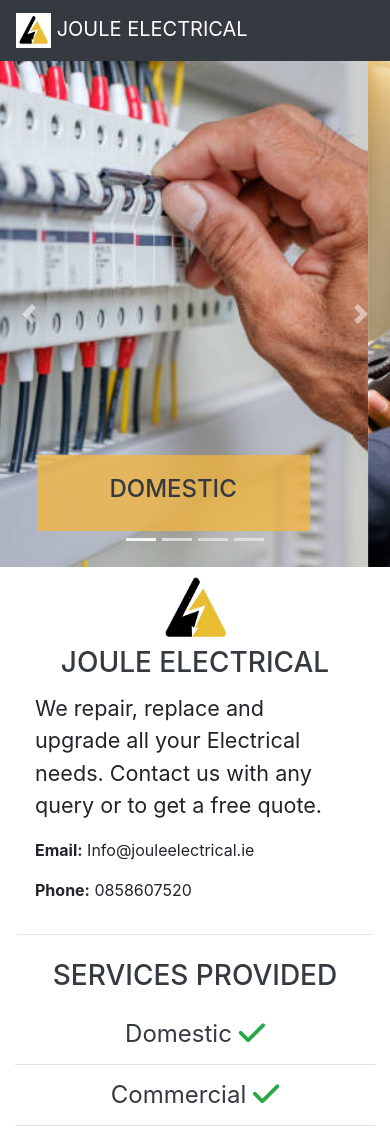
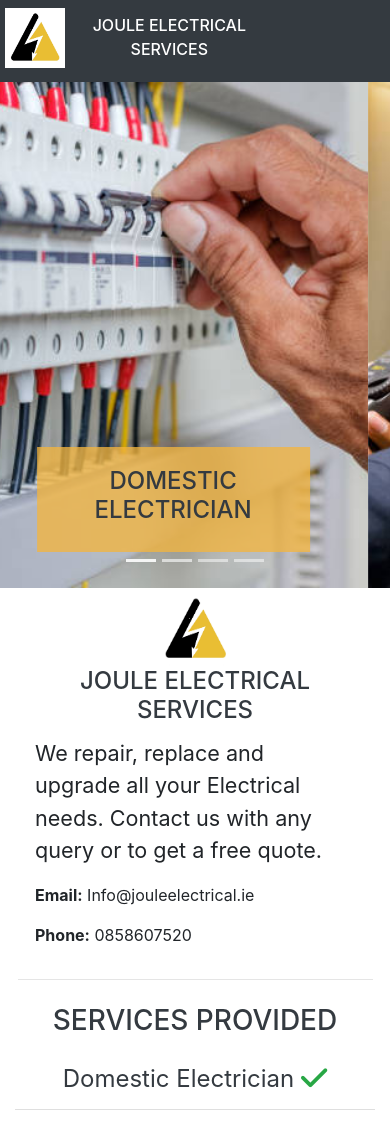
Before and after one commit to juliandunne1234/jouleelectrical, a plain HTML site: page index.html in a window 390 px wide. Shown: the top 1129 px of the page. Drawn offline with nearby package versions, Linux system fonts and the light colour scheme.

Commit message:
figuring out SEO

```diff
--- a/assets/css/style.css
+++ b/assets/css/style.css
@@ -2,9 +2,7 @@ html {
     height: 100%;
 }
 
-.nav-logo-font {
-    font-size: 200%;
-}
+
 
 .carousel-img {
     height: 60vh;
@@ -91,9 +89,9 @@ html {
     font-size: 150%;
 }
 
-.navbar-logo-img {
-    height: 50px;
-    width: 50px;
+.navbar-logo-img, .main-logo-img {
+    height: 75px;
+    width: 75px;
 }
 
 /* extra large screen sizes only */
@@ -105,23 +103,19 @@ html {
 
 /* medium screen sizes and down */
 @media (max-width: 768px) {
-    .nav-logo-font {
+    .main-logo-font, .carousel-text {
         font-size: 150%;
     }
 
-    .carousel-text {
-        font-size: 150%;
+    .about-text {
+        font-size: 135%;
     }
 }
 
 /* small screen sizes and down */
 @media (max-width: 578px) {
-    .logo-text-sm, .services-text-sm {
+    .services-text-sm {
         font-size: 175%;
-    }
-
-    .about-text {
-        font-size: 135%;
     }
 
     .about-contact {
@@ -132,22 +126,22 @@ html {
 /* very small screen sizes */
 @media (max-width: 450px) {
     .nav-logo-font {
-        font-size: 125%;
+        font-size: 100%;
     }
 
     .navbar-logo-img {
-        width: 35px;
-        height: 35px;
+        width: 60px;
+        height: 60px;
     }
 }
 
 /* extra small screen sizes only */
 @media (max-width: 350px) {
-    .carousel-text {
+    .main-logo-font, .carousel-text {
         font-size: 125%;
     }
 
     .about-text {
-        font-size: 125%;
+        font-size: 115%;
     }
 }
--- a/index.html
+++ b/index.html
@@ -6,11 +6,11 @@
     <meta http-equiv="X-UA-Compatible" content="ie=edge">
     <meta charset="utf-8">
     <meta name="viewport" content="width=device-width, initial-scale=1, shrink-to-fit=no">
+    <title>Dublin Electrician | Joule Electrical Services and Installations</title>
     <meta name="description"
-        content="Joule Electrical, electrical services Dublin, Ireland. We repair, replace and upgrade all your Electrical needs. Contact us with any query or to get a free quote.">
-    <meta name="keywords" content="domestic, commercial, industrial electrical installations, alarm installations, cctv, security lighting,
-    PSA registered, RECI, electrician, electrician Dublin, electrician quote, electrical repairs">
-    <link rel=“canonical” href=“https://www.jmdtrialurl.com/” />
+        content="Electrician in Dublin - Joule Electrical Services Dublin. Domestic and commercial electrician. Call 0858607520 for a free quote.">
+    <meta name="keywords" content="electrician in dublin, outdoor cctv camera installation">
+    <link rel=“canonical” href=“https://jmdtrialurl.com/” />
 
     <link rel="stylesheet" href="https://cdn.jsdelivr.net/npm/bootstrap@4.6.2/dist/css/bootstrap.min.css"
         integrity="sha384-xOolHFLEh07PJGoPkLv1IbcEPTNtaed2xpHsD9ESMhqIYd0nLMwNLD69Npy4HI+N" crossorigin="anonymous">
@@ -27,16 +27,23 @@
     <script src="https://cdn.jsdelivr.net/npm/bootstrap@4.6.2/dist/js/bootstrap.min.js"
         integrity="sha384-+sLIOodYLS7CIrQpBjl+C7nPvqq+FbNUBDunl/OZv93DB7Ln/533i8e/mZXLi/P+" crossorigin="anonymous">
     </script>
-
-    <title>Domestic and Commercial Electrical Services and Installations in Dublin</title>
 </head>
 
 <body>
     <header>
         <nav class="navbar navbar-expand-lg navbar-dark bg-dark py-2">
-            <div class="navbar-brand nav-logo-font text-uppercase text-white">
-                <img src="assets/images/logo-sm-joule.jpg" alt="logo-icon" class="navbar-logo-img"> Joule
-                Electrical
+            <div class="row">
+                <div class="col-2 px-1 mr-2">
+                    <img src="assets/images/logo-sm-joule.jpg" alt="logo-icon" class="navbar-logo-img">
+                </div>
+                <div class="col-3 mx-1">
+                    <h1 class="navbar-brand nav-logo-font text-uppercase text-center text-white">
+                        <div class="row">
+                            <div class="col">Joule Electrical</div>
+                            <div class="col">Services</div>
+                        </div>
+                    </h1>
+                </div>
             </div>
         </nav>
     </header>
@@ -53,67 +60,61 @@
                     </ol>
                     <div class="carousel-inner">
                         <div class="carousel-item active">
-                            <img class="carousel-img w-100" src="assets/images/domestic.jpg" alt="#">
+                            <img class="carousel-img w-100" src="assets/images/domestic.jpg" alt="Domestic Electrician">
                             <div class="carousel-caption mb-3">
-                                <h2 class="display-5 text-uppercase carousel-text text-dark px-2">Domestic</h2>
+                                <h2 class="display-5 text-uppercase carousel-text text-dark px-2">Domestic Electrician</h2>
                             </div>
                         </div>
                         <div class="carousel-item">
-                            <img class="carousel-img w-100" src="assets/images/commercial.jpg" alt="#">
+                            <img class="carousel-img w-100" src="assets/images/commercial.jpg" alt="Commercial Electrician">
                             <div class="carousel-caption mb-3">
-                                <h2 class="display-5 text-uppercase carousel-text text-dark px-2">Commercial</h2>
+                                <h2 class="display-5 text-uppercase carousel-text text-dark px-2">Commercial Electrician</h2>
                             </div>
                         </div>
                         <div class="carousel-item">
-                            <img class="carousel-img w-100" src="assets/images/industrial.jpg" alt="#">
+                            <img class="carousel-img w-100" src="assets/images/industrial.jpg" alt="Industrial Electrical Installations">
                             <div class="carousel-caption mb-3">
                                 <h2 class="display-5 text-uppercase carousel-text text-dark px-1">Industrial Electrical
                                     Installations</h2>
                             </div>
                         </div>
                         <div class="carousel-item">
-                            <img class="carousel-img w-100" src="assets/images/cctv.jpg" alt="#">
+                            <img class="carousel-img w-100" src="assets/images/cctv.jpg" alt="Alarm Installations">
                             <div class="carousel-caption mb-3">
                                 <h2 class="display-5 text-uppercase carousel-text text-dark px-2">Alarm Installations
                                 </h2>
                             </div>
                         </div>
                     </div>
-                    <a class="carousel-control-prev" href="#sliderIndicators" role="button" data-slide="prev">
-                        <span class="carousel-control-prev-icon" aria-hidden="true"></span>
-                        <span class="sr-only">Previous</span>
-                    </a>
-                    <a class="carousel-control-next" href="#sliderIndicators" role="button" data-slide="next">
-                        <span class="carousel-control-next-icon" aria-hidden="true"></span>
-                        <span class="sr-only">Next</span>
-                    </a>
                 </div>
             </div>
         </div>
     </div>
 
     <div class="container text-dark py-1">
-        <div class="row text-center">
+        <div class="row">
             <div class="col-12 d-block d-sm-none text-center">
-                <img src="assets/images/logo-sm-joule.jpg" alt="logo-icon" style="width:75px; height:75px;">
-                <h1 class="display-5 logo-font logo-text-sm">
-                    Joule Electrical
-                </h1>
+                <img src="assets/images/logo-sm-joule.jpg" alt="logo-icon" class="main-logo-img">
+                <h2 class="main-logo-font text-uppercase">
+                    <div class="row">
+                        <div class="col-12">Joule Electrical</div>
+                        <div class="col-12">Services</div>
+                    </div>
+                </h2>
             </div>
             <div class="col-12 d-none d-sm-block text-center">
-                <h1 class="display-5 logo-font">
-                    <img src="assets/images/logo-sm-joule.jpg" alt="logo-icon" style="width:100px; height:100px;">
-                    Joule Electrical
-                </h1>
+                <h2 class="main-logo-font text-uppercase">
+                    <img src="assets/images/logo-sm-joule.jpg" alt="logo-icon" class="main-logo-img">
+                    Joule Electrical Services
+                </h2>
             </div>
-
         </div>
     </div>
     <div class="row">
         <div class="col-10 offset-1">
             <p class="about-text">
-                We repair, replace and upgrade all your Electrical needs. Contact us with any query or to get a free
-                quote.
+                We repair, replace and upgrade all your Electrical needs.
+                Contact us with any query or to get a free quote.
             </p>
             <p class="about-contact">
                 <b>Email:</b> Info@jouleelectrical.ie
@@ -131,8 +132,8 @@
             <div class="col-12 col-md-6 text-center">
                 <h2 class="display-5 services-text-sm text-uppercase text-dark mx-1 py-1">Services Provided</h2>
                 <ul class="list-group list-group-flush font-size">
-                    <li class="list-group-item">Domestic <i class="fas fa-check fa-lg text-success"></i></li>
-                    <li class="list-group-item">Commercial <i class="fas fa-check fa-lg text-success"></i></li>
+                    <li class="list-group-item">Domestic Electrician <i class="fas fa-check fa-lg text-success"></i></li>
+                    <li class="list-group-item">Commercial Electrician <i class="fas fa-check fa-lg text-success"></i></li>
                     <li class="list-group-item">Industrial Electrical Installations <i
                             class="fas fa-check fa-lg text-success"></i></li>
                     <li class="list-group-item">Testing and Certification <i
@@ -178,8 +179,8 @@
                 <div class="col-12 col-lg-4">
                     <p class="font-size">
                         <a href="https://www.facebook.com/profile.php?id=100092621331902" target="_blank" rel="noopener"
-                            aria-label="Visit our Facebook page (opens in a new tab)" class="text-white">Social Media:
-                            <i class="fab fa-facebook fa-lg"></i>
+                            aria-label="Visit our Facebook page (opens in a new tab)" class="text-white">
+                            Facebook: <i class="fab fa-facebook fa-lg"></i>
                         </a>
                     </p>
                 </div>
```
